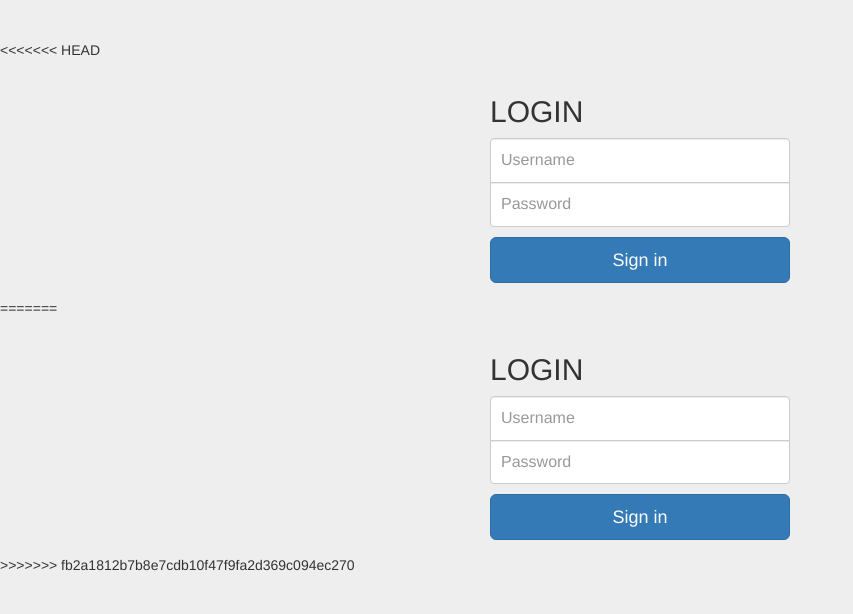
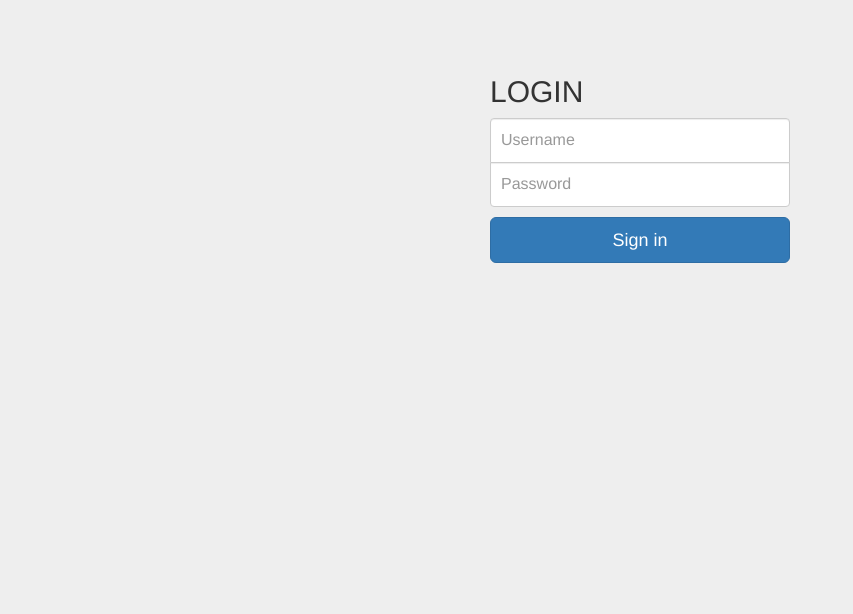
Before and after one commit to mruslanhafiz/RPL, a CodeIgniter app: page /RPL/index.php/homecontroller/login in a window 1280 px wide. Shown: the top 614 px of the page, without its empty margins (0-853 px from the left). Run offline with CodeIgniter, Linux system fonts and the light colour scheme; some libraries are stand-ins or nearby versions.

Commit message:
no message

```diff
--- a/application/views/login.php
+++ b/application/views/login.php
@@ -69,28 +69,8 @@
   </head>
 
   <body>
-<<<<<<< HEAD
-    <div class="container">
-      <form class="form-signin">
-        <h2>
-          <font color='red'>
-            <?php
 
-            if(isset($_GET['status']))
-            {
-              if($_GET['status'] == "blmlgn")
-              echo "WARNING : Anda Belum Login";
-            }
-            ?>
-          </font>
-        </h2>
-        <h2 class="form-signin-heading">LOGIN</h2>
-        <input type="text" class="form-control" placeholder="Username">
-        <input type="password" class="form-control" placeholder="Password">
-        <button class="btn btn-lg btn-primary btn-block" type="submit">Sign in</button>
-      </form>
-    </div>
-=======
+
     <div class="form-signin">
 
         <h2 class="form-signin-heading">LOGIN</h2>
@@ -104,7 +84,7 @@
         <button value="Login" name="submit"class="btn btn-lg btn-primary btn-block" type="submit">Sign in</button>
 
        </div>
->>>>>>> fb2a1812b7b8e7cdb10f47f9fa2d369c094ec270
+
     <!-- /container -->
   </body>
 
```
Also changed, not shown: application/views/index.php (+0 -7 lines), application/views/main.php (+0 -11 lines).
